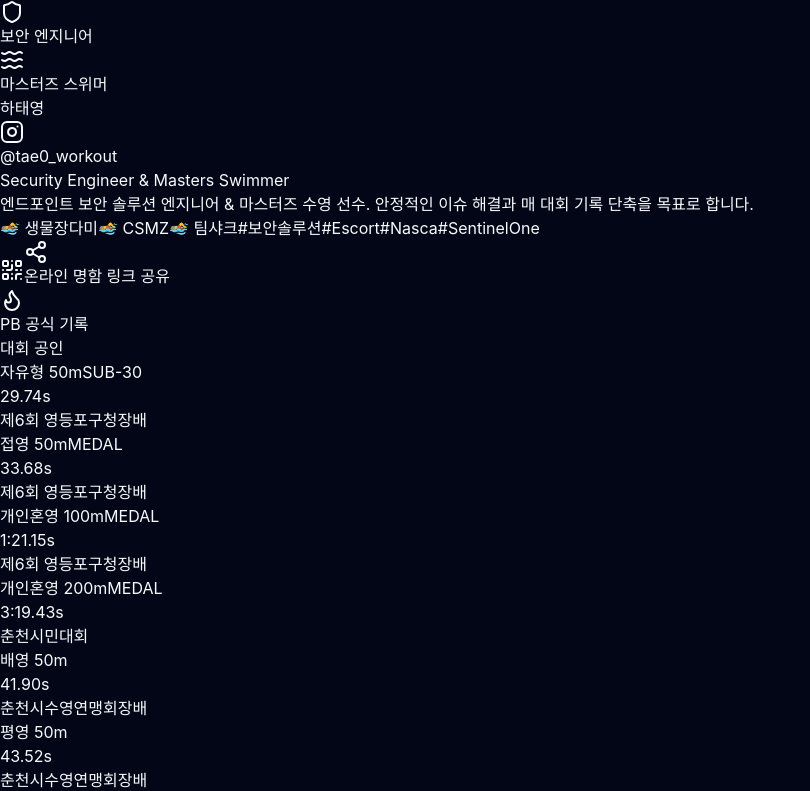
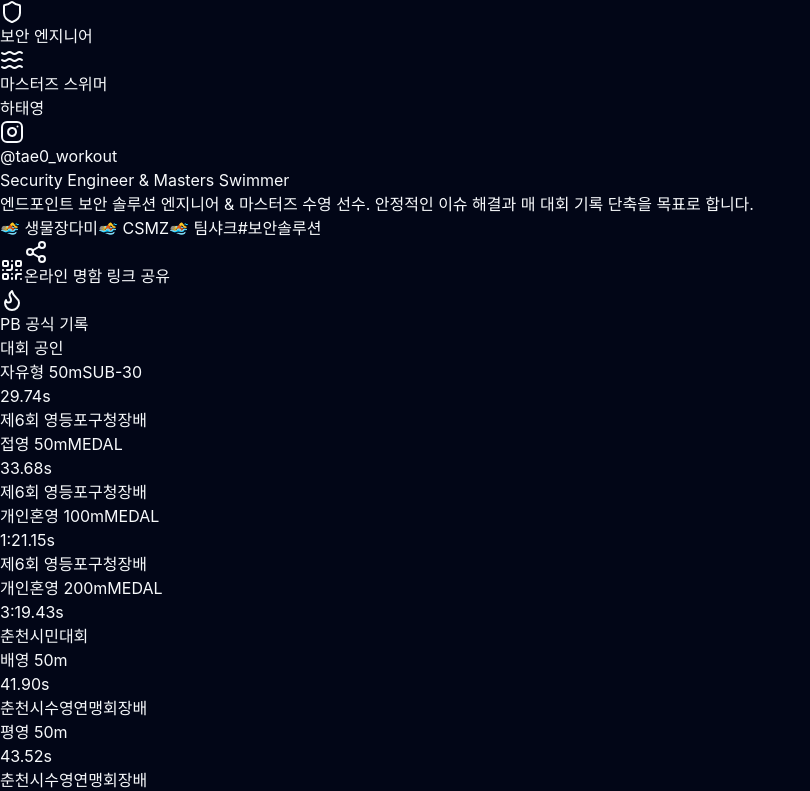
Before and after one commit to ha-taeyeong/swim-card, a React (Vite) app: page / in a window 1280 px wide. Shown: the top 791 px of the page, without its empty margins (0-810 px from the left). Built offline with nearby package versions, Linux system fonts and the light colour scheme.

Commit message:
fix: update tag

```diff
--- a/src/App.jsx
+++ b/src/App.jsx
@@ -29,7 +29,7 @@
     role: "Security Engineer & Masters Swimmer",
     status: "Active Athlete & Engineer",
     teams: ["생물장다미", "CSMZ", "팀샤크"],
-    tags: ["보안솔루션", "Escort", "Nasca", "SentinelOne"],
+    tags: ["보안솔루션"],
     bio: "엔드포인트 보안 솔루션 엔지니어 & 마스터즈 수영 선수.\n안정적인 이슈 해결과 매 대회 기록 단축을 목표로 합니다.",
     url: "https://ha-taeyeong.github.io/swim-card/",
     instagram: "tae0_workout",
```
